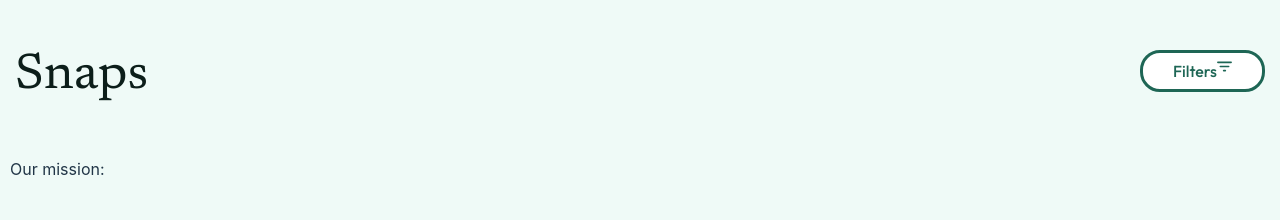
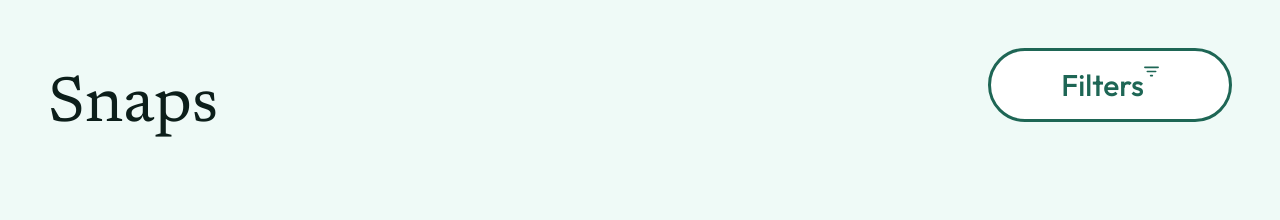
Before and after one commit to Gharsa-Amin/gharsa-amin-snaps, a React (Vite) app: page / in a window 1280 px wide. Shown: the top 220 px of the page. Built offline with nearby package versions, Linux system fonts and the light colour scheme.

Commit message:
added tags in the parent container, passed props to children elements, and used functions for components to talk to the parent while using app.jsx to apply state, and styling across components

```diff
--- a/src/App.scss
+++ b/src/App.scss
@@ -45,6 +45,15 @@ button.filter-cta {
 	color: $primary-colorForestGreen;
 	font-family: "Outfit";
 	font-weight: 500;
+
+	@include tablet {
+		padding-left: 70px;
+		padding-right: 70px;
+		padding-top: 15px;
+		padding-bottom: 15px;
+		border-radius: 40px;
+		font-size: 30px;
+	}
 }
 
 img.filter-cta.active {
@@ -62,6 +71,10 @@ img.filter-cta.active {
 	padding-bottom: 0.9375rem;
 	padding-left: 0.9375rem;
 	padding-right: 0.9375rem;
+
+	@include tablet {
+		padding: 3rem;
+	}
 }
 
 .photo-gallery-wrapper {
--- a/src/components/SnapsLogo/SnapsLogo.scss
+++ b/src/components/SnapsLogo/SnapsLogo.scss
@@ -1,7 +1,7 @@
-@use "../../styles/partials/variables";
-@use "../../styles/partials/global";
-@use "../../styles/partials/typograph";
-@use "../../styles/partials/mixing";
+@use "../../styles/partials/mixing" as *;
+@use "../../styles/partials/typograph" as *;
+@use "../../styles/partials/variables" as *;
+@use "../../styles/partials/global" as *;
 
 .snaps-logo {
 	display: flex;
@@ -12,4 +12,7 @@
 	margin: 0%;
 	padding-top: 1.25rem;
 	font-family: "Newsreader";
+	@include tablet {
+		font-size: 4rem;
+	}
 }
```
